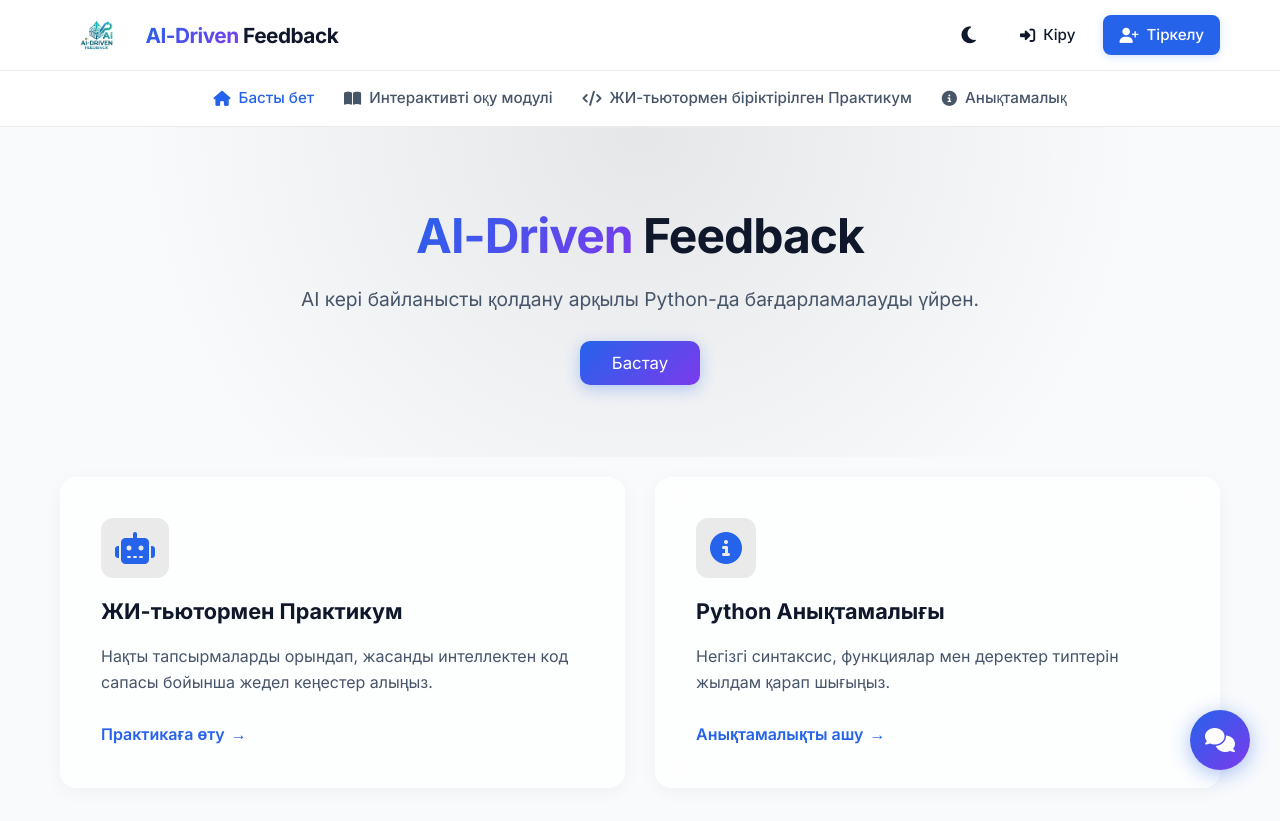
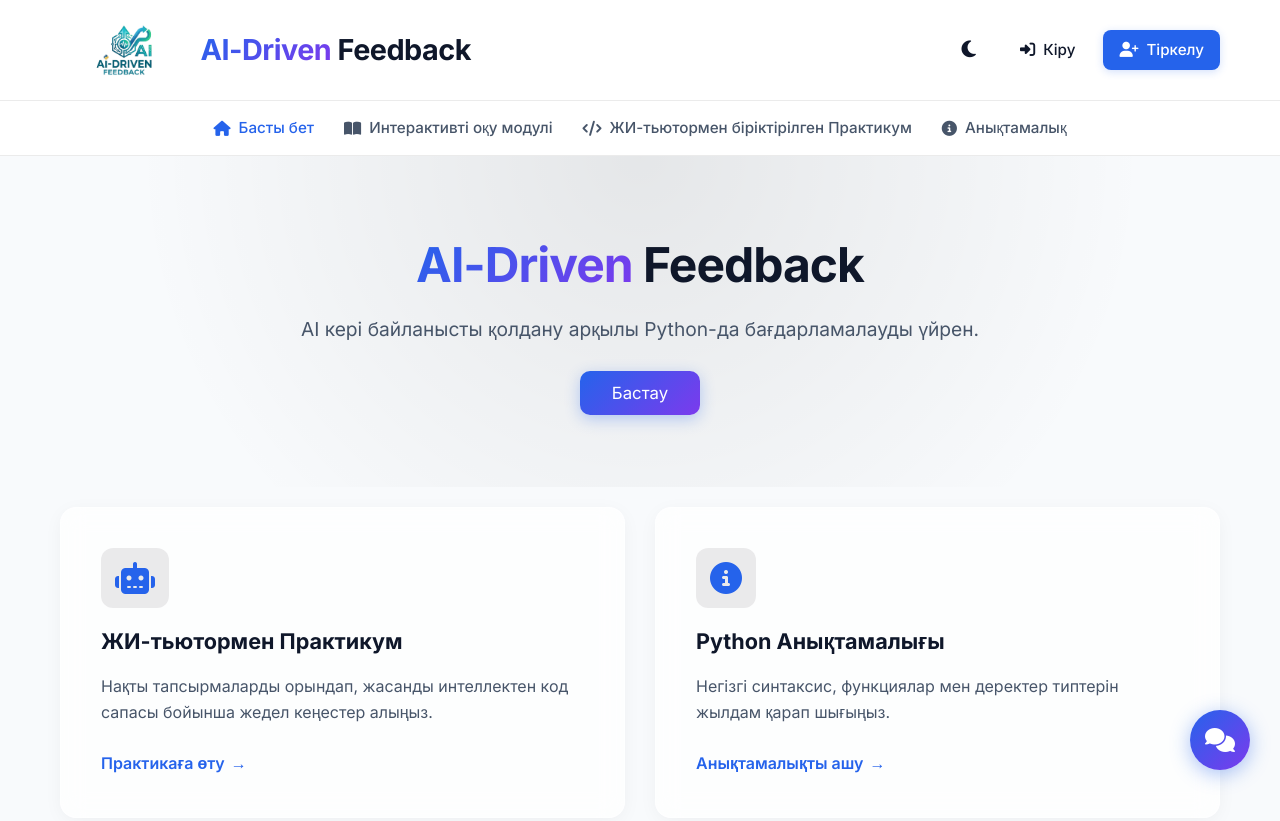
Before and after one commit to Ernur04/AI-Driven-Feedback, a plain HTML site: page frontend/index.html in a window 1280 px wide. Shown: the top 821 px of the page. Drawn offline with Linux system fonts and the light colour scheme.

Commit message:
Чинка: исправлена позиция футера и увеличен логотип
- Добавлены flex свойства для body и html в theme.css
- Футер теперь прижимается к низу при малом контенте
- Увеличен логотип: 40px → 70px
- Увеличен текст логотипа: 1.3rem → 1.8rem

```diff
--- a/frontend/css/style.css
+++ b/frontend/css/style.css
@@ -33,12 +33,12 @@ header .container {
 }
 
 .logo img {
-    height: 40px;
+    height: 70px;
     width: auto;
 }
 
 .logo h1 {
-    font-size: 1.3rem;
+    font-size: 1.8rem;
     font-weight: 700;
     letter-spacing: -0.5px;
 }
--- a/frontend/css/theme.css
+++ b/frontend/css/theme.css
@@ -31,6 +31,10 @@ body.dark-mode {
     --shadow: 0 10px 30px -5px rgba(0, 0, 0, 0.3);
 }
 
+html {
+    height: 100%;
+}
+
 * {
     margin: 0;
     padding: 0;
@@ -43,6 +47,9 @@ body {
     background-color: var(--bg-primary);
     color: var(--text-primary);
     line-height: 1.6;
+    min-height: 100%;
+    display: flex;
+    flex-direction: column;
 }
 
 /* Глассморфизм стилі */
```
